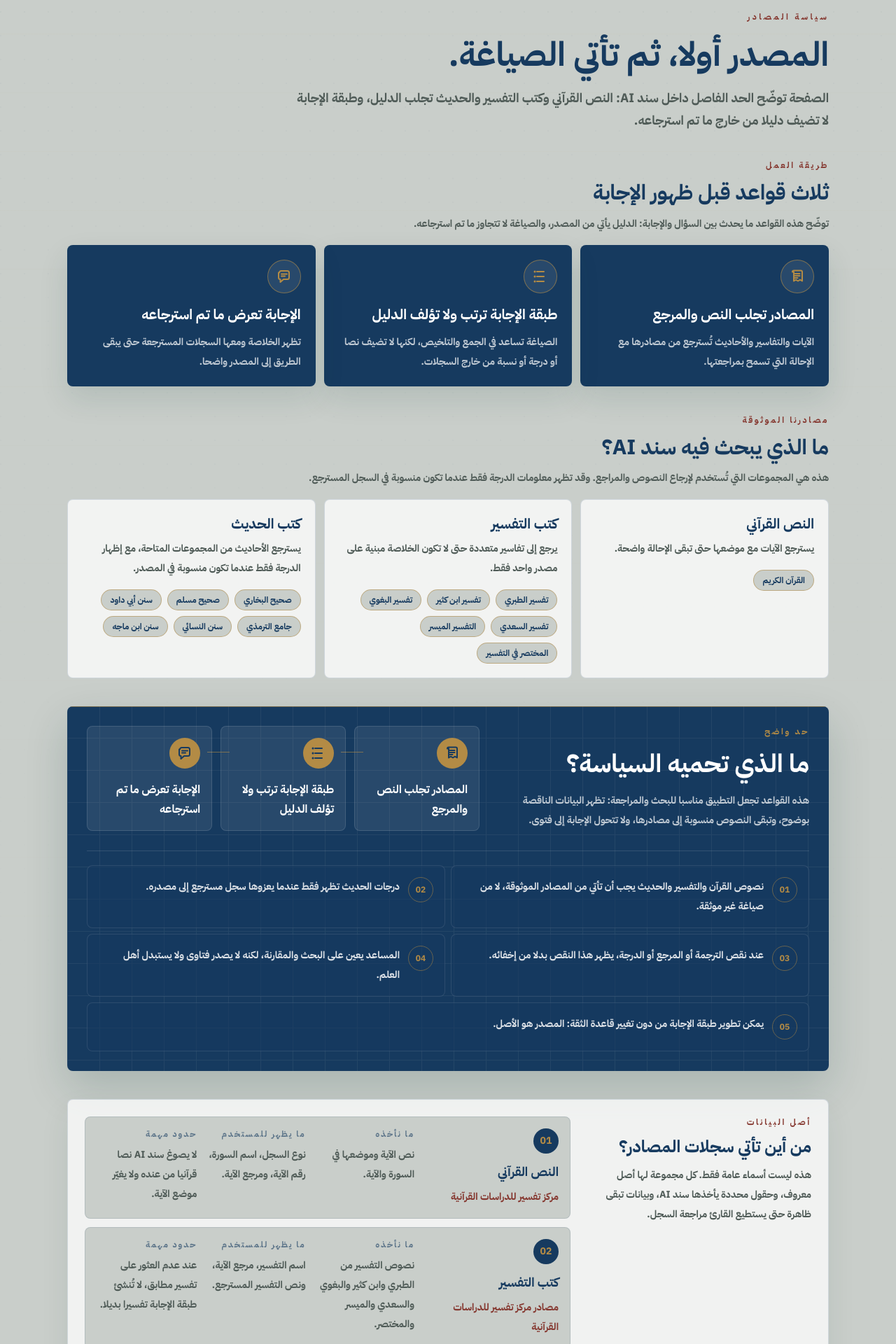
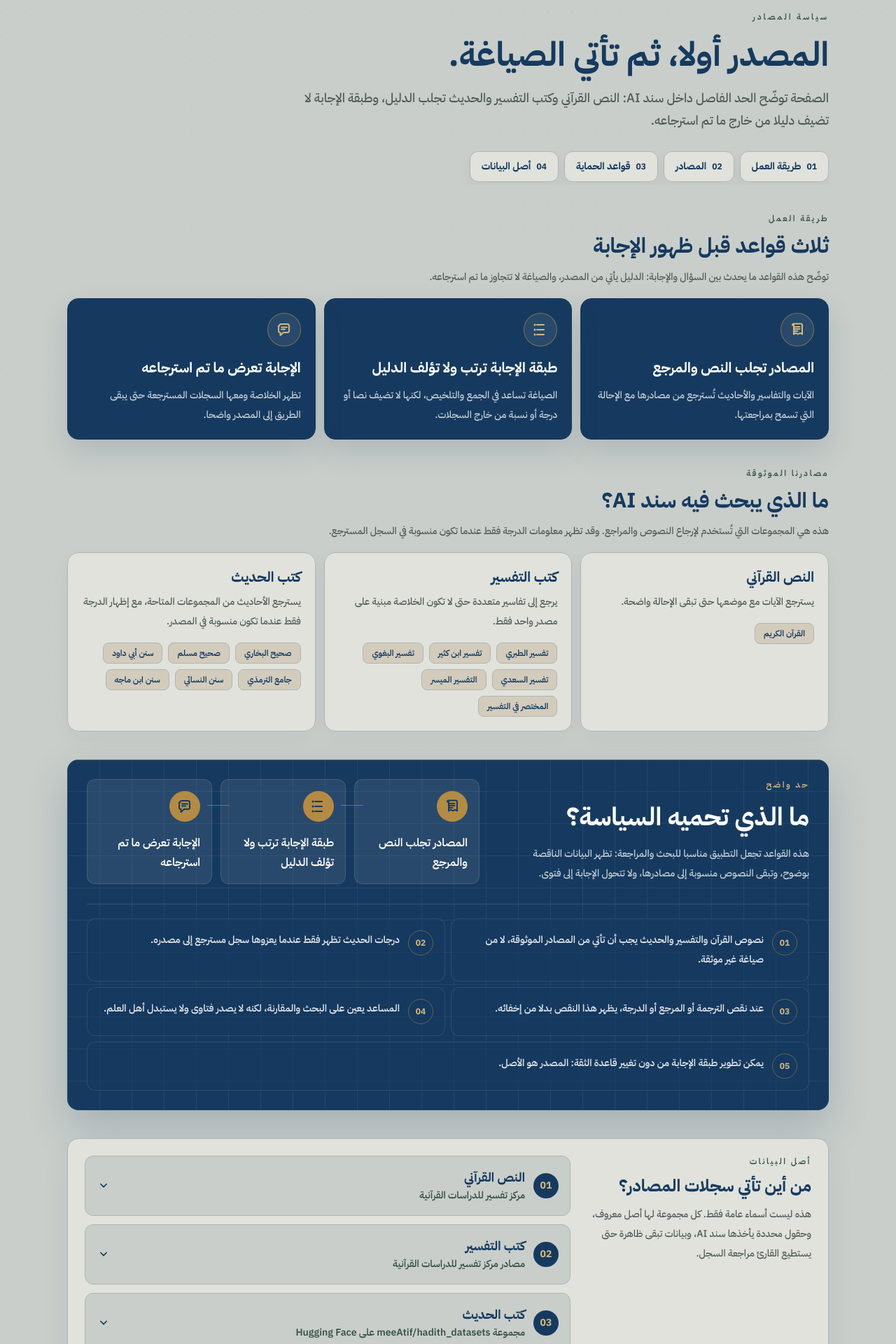
Before and after one commit to Abdulrahman84/quran-hadith-ai, a Next.js app: page /source-policy in a window 1280 px wide. Shown: the part 120-2040 px from the top of the page at 70% size. Built offline with nearby package versions, Linux system fonts and the light colour scheme.

Commit message:
feat(policy): improve source policy navigation

```diff
--- a/src/app/source-policy/page.tsx
+++ b/src/app/source-policy/page.tsx
@@ -1,6 +1,8 @@
 "use client";
 
 import { useI18n } from "@/components/i18n-provider";
+import { PolicySectionNav } from "@/components/policy-section-nav";
+import { ProvenanceCard } from "@/components/provenance-card";
 import { SiteHeader } from "@/components/site-header";
 import type { TranslationKey } from "@/lib/i18n";
 
@@ -143,67 +145,68 @@ export default function SourcePolicy() {
       <SiteHeader />
 
       <section className="relative z-10 mx-auto max-w-6xl px-5 py-8 sm:px-8 sm:py-10">
-        <p className="text-xs font-black uppercase tracking-[0.28em] text-[var(--color-red)]">{t("policy.eyebrow")}</p>
-        <h1 className="mt-4 max-w-4xl text-balance text-3xl font-black leading-tight text-[var(--color-green)] sm:text-5xl">
+        <p className="text-xs font-semibold uppercase tracking-[0.24em] text-[var(--color-green-soft)]">{t("policy.eyebrow")}</p>
+        <h1 className="mt-4 max-w-4xl text-balance text-3xl font-bold leading-tight text-[var(--color-green)] sm:text-5xl">
           {t("policy.title")}
         </h1>
-        <p className="mt-4 max-w-3xl text-base font-bold leading-7 text-[var(--color-muted)] sm:text-lg sm:leading-8">
+        <p className="mt-4 max-w-3xl text-base font-medium leading-7 text-[var(--color-muted)] sm:text-lg sm:leading-8">
           {t("policy.intro")}
         </p>
+        <PolicySectionNav />
       </section>
 
-      <section className="relative z-10 mx-auto max-w-6xl px-5 pb-10 sm:px-8">
+      <section className="relative z-10 mx-auto max-w-6xl scroll-mt-24 px-5 pb-10 sm:px-8" id="trust-flow">
         <div className="mb-4">
-          <p className="text-xs font-black uppercase tracking-[0.22em] text-[var(--color-red)]">
+          <p className="text-xs font-semibold uppercase tracking-[0.2em] text-[var(--color-green-soft)]">
             {t("policy.flow.eyebrow")}
           </p>
-          <h2 className="mt-3 text-2xl font-black leading-tight text-[var(--color-green)] sm:text-3xl">
+          <h2 className="mt-3 text-2xl font-bold leading-tight text-[var(--color-green)] sm:text-3xl">
             {t("policy.flow.title")}
           </h2>
-          <p className="mt-3 max-w-3xl text-sm font-bold leading-7 text-[var(--color-muted)]">{t("policy.flow.text")}</p>
+          <p className="mt-3 max-w-3xl text-sm font-medium leading-7 text-[var(--color-muted)]">{t("policy.flow.text")}</p>
         </div>
 
         <div className="grid gap-3 lg:grid-cols-3">
           {trustFlowItems.map((item, index) => (
             <article
-              className="animate-rise rounded-lg border border-[var(--color-green)]/16 bg-[var(--color-green)] p-5 text-[var(--color-sand)] shadow-[0_18px_42px_rgba(18,63,57,0.12)]"
+              className="animate-rise rounded-2xl border border-[var(--color-green)] bg-[var(--color-green)] p-5 text-[var(--color-sand)] shadow-[0_18px_42px_rgba(22,58,95,0.14)]"
               key={item.titleKey}
               style={{ animationDelay: `${index * 80}ms` }}
             >
-              <div className="grid h-12 w-12 place-items-center rounded-full border border-[var(--color-gold)]/60 bg-white/8 text-[var(--color-gold)]">
+              <div className="grid h-12 w-12 place-items-center rounded-full border border-[var(--color-gold)]/60 bg-white/8 text-[var(--color-gold-on-dark)]">
                 <FlowIcon type={item.icon} />
               </div>
-              <h3 className="mt-4 text-xl font-black text-white">{t(item.titleKey)}</h3>
-              <p className="mt-3 text-sm font-bold leading-7 text-white/72">{t(item.textKey)}</p>
+              <h3 className="mt-4 text-xl font-bold text-white">{t(item.titleKey)}</h3>
+              <p className="mt-3 text-sm font-medium leading-7 text-white/76">{t(item.textKey)}</p>
             </article>
           ))}
         </div>
       </section>
 
-      <section className="relative z-10 mx-auto max-w-6xl px-5 pb-10 sm:px-8">
+      <section className="relative z-10 mx-auto max-w-6xl scroll-mt-24 px-5 pb-10 sm:px-8" id="approved-sources">
         <div className="mb-4">
-          <p className="text-xs font-black uppercase tracking-[0.22em] text-[var(--color-red)]">
+          <p className="text-xs font-semibold uppercase tracking-[0.2em] text-[var(--color-green-soft)]">
             {t("policy.sources.eyebrow")}
           </p>
-          <h2 className="mt-3 text-2xl font-black leading-tight text-[var(--color-green)] sm:text-3xl">
+          <h2 className="mt-3 text-2xl font-bold leading-tight text-[var(--color-green)] sm:text-3xl">
             {t("policy.sources.title")}
           </h2>
-          <p className="mt-3 max-w-3xl text-sm font-bold leading-7 text-[var(--color-muted)]">{t("policy.sources.text")}</p>
+          <p className="mt-3 max-w-3xl text-sm font-medium leading-7 text-[var(--color-muted)]">{t("policy.sources.text")}</p>
         </div>
 
         <div className="grid gap-3 lg:grid-cols-3">
           {sourceGroups.map((group, index) => (
             <article
-              className="animate-rise rounded-lg border border-[var(--color-green)]/16 bg-white/76 p-5"
+              className="animate-rise rounded-2xl border border-[var(--color-border)] bg-[var(--color-surface)] p-5 shadow-[0_10px_28px_rgba(22,58,95,0.04)]"
               key={group.titleKey}
               style={{ animationDelay: `${index * 80}ms` }}
             >
-              <h3 className="text-xl font-black text-[var(--color-green)]">{t(group.titleKey)}</h3>
-              <p className="mt-2 text-sm font-bold leading-7 text-[var(--color-muted)]">{t(group.textKey)}</p>
+              <h3 className="text-xl font-bold text-[var(--color-green)]">{t(group.titleKey)}</h3>
+              <p className="mt-2 text-sm font-medium leading-7 text-[var(--color-muted)]">{t(group.textKey)}</p>
               <div className="mt-4 flex flex-wrap gap-2">
                 {group.itemKeys.map((itemKey) => (
                   <span
-                    className="rounded-full border border-[var(--color-gold)]/55 bg-[var(--color-sand)] px-3 py-1.5 text-xs font-black text-[var(--color-green)]"
+                    className="rounded-lg border border-[var(--color-border)] bg-[var(--color-gold-soft)] px-3 py-1.5 text-xs font-semibold text-[var(--color-green)]"
                     key={itemKey}
                   >
                     {t(itemKey)}
@@ -215,8 +218,8 @@ export default function SourcePolicy() {
         </div>
       </section>
 
-      <section className="relative z-10 mx-auto max-w-6xl px-5 pb-10 sm:px-8">
-        <div className="relative overflow-hidden rounded-lg bg-[var(--color-green)] p-5 text-[var(--color-sand)] shadow-[0_24px_60px_rgba(18,63,57,0.18)] sm:p-7">
+      <section className="relative z-10 mx-auto max-w-6xl scroll-mt-24 px-5 pb-10 sm:px-8" id="guardrails">
+        <div className="relative overflow-hidden rounded-2xl bg-[var(--color-green)] p-5 text-[var(--color-sand)] shadow-[0_24px_60px_rgba(22,58,95,0.20)] sm:p-7">
           <div className="absolute inset-x-0 top-0 h-px bg-[var(--color-gold)]/60" aria-hidden="true" />
           <div className="pointer-events-none absolute inset-0 opacity-[0.08]" aria-hidden="true">
             <div className="h-full w-full bg-[linear-gradient(90deg,currentColor_1px,transparent_1px),linear-gradient(0deg,currentColor_1px,transparent_1px)] bg-[size:46px_46px]" />
@@ -224,19 +227,19 @@ export default function SourcePolicy() {
 
           <div className="relative grid gap-8 lg:grid-cols-[minmax(0,0.9fr)_minmax(0,1.15fr)]">
             <div>
-              <p className="text-xs font-black uppercase tracking-[0.22em] text-[var(--color-gold)]">
+              <p className="text-xs font-semibold uppercase tracking-[0.2em] text-[var(--color-gold-on-dark)]">
                 {t("policy.boundary.title")}
               </p>
-              <h2 className="mt-4 max-w-xl text-3xl font-black leading-tight text-white sm:text-4xl">
+              <h2 className="mt-4 max-w-xl text-3xl font-bold leading-tight text-white sm:text-4xl">
                 {t("policy.guardrails.title")}
               </h2>
-              <p className="mt-4 max-w-2xl text-sm font-bold leading-7 text-white/72">{t("policy.guardrails.text")}</p>
+              <p className="mt-4 max-w-2xl text-sm font-medium leading-7 text-white/76">{t("policy.guardrails.text")}</p>
             </div>
 
             <div className="grid gap-3 md:grid-cols-3">
               {boundarySteps.map((step, index) => (
                 <article
-                  className="animate-rise relative rounded-lg border border-white/12 bg-white/8 p-4"
+                  className="animate-rise relative rounded-xl border border-white/12 bg-white/8 p-4"
                   key={step.titleKey}
                   style={{ animationDelay: `${index * 80}ms` }}
                 >
@@ -249,7 +252,7 @@ export default function SourcePolicy() {
                   <div className="grid h-11 w-11 place-items-center rounded-full bg-[var(--color-gold)] text-[var(--color-green)]">
                     <FlowIcon type={step.icon} />
                   </div>
-                  <p className="mt-4 text-base font-black leading-7 text-white">{t(step.titleKey)}</p>
+                  <p className="mt-4 text-base font-semibold leading-7 text-white">{t(step.titleKey)}</p>
                 </article>
               ))}
             </div>
@@ -258,73 +261,46 @@ export default function SourcePolicy() {
           <div className="relative mt-7 grid gap-2 border-t border-white/12 pt-5 lg:grid-cols-2">
             {ruleKeys.map((ruleKey, index) => (
               <article
-                className={`animate-rise flex gap-3 rounded-lg border border-white/10 bg-[var(--color-green)]/55 p-4 ${index === ruleKeys.length - 1 ? "lg:col-span-2" : ""}`}
+                className={`animate-rise flex gap-3 rounded-xl border border-white/10 bg-[var(--color-green)]/55 p-4 ${index === ruleKeys.length - 1 ? "lg:col-span-2" : ""}`}
                 key={ruleKey}
                 style={{ animationDelay: `${index * 80}ms` }}
               >
-                <span className="grid h-9 w-9 shrink-0 place-items-center rounded-full border border-[var(--color-gold)]/50 text-xs font-black text-[var(--color-gold)]">
+                <span className="grid h-9 w-9 shrink-0 place-items-center rounded-full border border-[var(--color-gold)]/50 text-xs font-bold text-[var(--color-gold-on-dark)]">
                   {String(index + 1).padStart(2, "0")}
                 </span>
-                <p className="text-sm font-black leading-7 text-white/86">{t(ruleKey)}</p>
+                <p className="text-sm font-semibold leading-7 text-white/86">{t(ruleKey)}</p>
               </article>
             ))}
           </div>
         </div>
       </section>
 
-      <section className="relative z-10 mx-auto max-w-6xl px-5 pb-16 sm:px-8">
-        <div className="rounded-lg border border-[var(--color-green)]/16 bg-white/74 p-5 shadow-[0_18px_42px_rgba(18,63,57,0.08)] sm:p-6">
+      <section className="relative z-10 mx-auto max-w-6xl scroll-mt-24 px-5 pb-16 sm:px-8" id="provenance">
+        <div className="rounded-2xl border border-[var(--color-border)] bg-[var(--color-surface)] p-5 shadow-[0_18px_42px_rgba(22,58,95,0.07)] sm:p-6">
           <div className="grid gap-6 lg:grid-cols-[320px_minmax(0,1fr)]">
             <div>
-              <p className="text-xs font-black uppercase tracking-[0.22em] text-[var(--color-red)]">
+              <p className="text-xs font-semibold uppercase tracking-[0.2em] text-[var(--color-green-soft)]">
                 {t("policy.provenance.eyebrow")}
               </p>
-              <h2 className="mt-3 text-2xl font-black leading-tight text-[var(--color-green)]">
+              <h2 className="mt-3 text-2xl font-bold leading-tight text-[var(--color-green)]">
                 {t("policy.provenance.title")}
               </h2>
-              <p className="mt-3 text-sm font-bold leading-7 text-[var(--color-muted)]">
+              <p className="mt-3 text-sm font-medium leading-7 text-[var(--color-muted)]">
                 {t("policy.provenance.text")}
               </p>
             </div>
 
             <div className="grid gap-3">
               {provenanceItems.map((item, index) => (
-                <article
-                  className="animate-rise rounded-lg border border-[var(--color-green)]/12 bg-[var(--color-sand)] p-4"
+                <ProvenanceCard
+                  index={index}
                   key={item.titleKey}
-                  style={{ animationDelay: `${index * 80}ms` }}
-                >
-                  <div className="grid gap-4 md:grid-cols-[190px_minmax(0,1fr)]">
-                    <div>
-                      <span className="grid h-9 w-9 place-items-center rounded-full bg-[var(--color-green)] text-sm font-black text-[var(--color-gold)]">
-                        {String(index + 1).padStart(2, "0")}
-                      </span>
-                      <h3 className="mt-3 text-lg font-black leading-7 text-[var(--color-green)]">{t(item.titleKey)}</h3>
-                      <p className="mt-2 text-sm font-black leading-7 text-[var(--color-red)]">{t(item.originKey)}</p>
-                    </div>
-
-                    <div className="grid gap-3 lg:grid-cols-3">
-                      <div>
-                        <p className="text-xs font-black uppercase tracking-[0.16em] text-[var(--color-green)]/60">
-                          {t("policy.provenance.useLabel")}
-                        </p>
-                        <p className="mt-2 text-sm font-bold leading-7 text-[var(--color-muted)]">{t(item.useKey)}</p>
-                      </div>
-                      <div>
-                        <p className="text-xs font-black uppercase tracking-[0.16em] text-[var(--color-green)]/60">
-                          {t("policy.provenance.visibleLabel")}
-                        </p>
-                        <p className="mt-2 text-sm font-bold leading-7 text-[var(--color-muted)]">{t(item.visibleKey)}</p>
-                      </div>
-                      <div>
-                        <p className="text-xs font-black uppercase tracking-[0.16em] text-[var(--color-green)]/60">
-                          {t("policy.provenance.noteLabel")}
-                        </p>
-                        <p className="mt-2 text-sm font-bold leading-7 text-[var(--color-muted)]">{t(item.noteKey)}</p>
-                      </div>
-                    </div>
-                  </div>
-                </article>
+                  noteKey={item.noteKey}
+                  originKey={item.originKey}
+                  titleKey={item.titleKey}
+                  useKey={item.useKey}
+                  visibleKey={item.visibleKey}
+                />
               ))}
             </div>
           </div>
--- /dev/null
+++ b/src/components/policy-section-nav.tsx
@@ -0,0 +1,35 @@
+"use client";
+
+import { useI18n } from "@/components/i18n-provider";
+import type { TranslationKey } from "@/lib/i18n";
+
+const sections: Array<{ href: string; labelKey: TranslationKey }> = [
+  { href: "#trust-flow", labelKey: "policy.nav.flow" },
+  { href: "#approved-sources", labelKey: "policy.nav.sources" },
+  { href: "#guardrails", labelKey: "policy.nav.guardrails" },
+  { href: "#provenance", labelKey: "policy.nav.provenance" },
+];
+
+export function PolicySectionNav() {
+  const { t } = useI18n();
+
+  return (
+    <nav
+      aria-label={t("policy.nav.label")}
+      className="mt-7 overflow-x-auto pb-1 [scrollbar-width:none] [&::-webkit-scrollbar]:hidden"
+    >
+      <div className="flex w-max gap-2">
+        {sections.map((section, index) => (
+          <a
+            className="inline-flex min-h-11 items-center gap-2 whitespace-nowrap rounded-xl border border-[var(--color-border)] bg-[var(--color-surface)] px-4 text-sm font-bold text-[var(--color-green)] shadow-[0_8px_20px_rgba(22,58,95,0.04)] transition hover:border-[var(--color-green-soft)] hover:bg-[var(--color-primary-soft)]"
+            href={section.href}
+            key={section.href}
+          >
+            <span className="text-xs text-[var(--color-green)]">{String(index + 1).padStart(2, "0")}</span>
+            {t(section.labelKey)}
+          </a>
+        ))}
+      </div>
+    </nav>
+  );
+}
--- /dev/null
+++ b/src/components/provenance-card.tsx
@@ -0,0 +1,57 @@
+"use client";
+
+import { useI18n } from "@/components/i18n-provider";
+import type { TranslationKey } from "@/lib/i18n";
+
+type ProvenanceCardProps = {
+  index: number;
+  titleKey: TranslationKey;
+  originKey: TranslationKey;
+  useKey: TranslationKey;
+  visibleKey: TranslationKey;
+  noteKey: TranslationKey;
+};
+
+export function ProvenanceCard({ index, titleKey, originKey, useKey, visibleKey, noteKey }: ProvenanceCardProps) {
+  const { t } = useI18n();
+
+  return (
+    <details
+      className="animate-rise group rounded-xl border border-[var(--color-border)] bg-[var(--color-sand)] p-4"
+      style={{ animationDelay: `${index * 80}ms` }}
+    >
+      <summary className="flex min-h-12 cursor-pointer list-none items-center gap-3 rounded-lg outline-none marker:hidden focus-visible:ring-2 focus-visible:ring-[var(--color-green)] [&::-webkit-details-marker]:hidden">
+        <span className="grid h-9 w-9 shrink-0 place-items-center rounded-full bg-[var(--color-green)] text-sm font-bold text-[var(--color-gold-on-dark)]">
+          {String(index + 1).padStart(2, "0")}
+        </span>
+        <span className="min-w-0 flex-1">
+          <span className="block text-lg font-bold leading-7 text-[var(--color-green)]">{t(titleKey)}</span>
+          <span className="block text-sm font-semibold leading-6 text-[var(--color-green-soft)]">{t(originKey)}</span>
+        </span>
+        <svg
+          aria-hidden="true"
+          className="h-5 w-5 shrink-0 text-[var(--color-green)] transition-transform group-open:rotate-180"
+          fill="none"
+          viewBox="0 0 24 24"
+        >
+          <path d="m7 9 5 5 5-5" stroke="currentColor" strokeLinecap="round" strokeLinejoin="round" strokeWidth="2" />
+        </svg>
+      </summary>
+
+      <div className="mt-4 grid gap-4 border-t border-[var(--color-border)] pt-4 lg:grid-cols-3">
+        <ProvenanceField label={t("policy.provenance.useLabel")} text={t(useKey)} />
+        <ProvenanceField label={t("policy.provenance.visibleLabel")} text={t(visibleKey)} />
+        <ProvenanceField label={t("policy.provenance.noteLabel")} text={t(noteKey)} />
+      </div>
+    </details>
+  );
+}
+
+function ProvenanceField({ label, text }: { label: string; text: string }) {
+  return (
+    <div>
+      <p className="text-xs font-semibold uppercase tracking-[0.14em] text-[var(--color-green)]/70">{label}</p>
+      <p className="mt-2 text-sm font-medium leading-7 text-[var(--color-muted)]">{text}</p>
+    </div>
+  );
+}
--- a/src/lib/i18n.ts
+++ b/src/lib/i18n.ts
@@ -111,6 +111,11 @@ export const dictionaries = {
     "policy.eyebrow": "سياسة المصادر",
     "policy.title": "المصدر أولا، ثم تأتي الصياغة.",
     "policy.intro": "الصفحة توضّح الحد الفاصل داخل سند AI: النص القرآني وكتب التفسير والحديث تجلب الدليل، وطبقة الإجابة لا تضيف دليلا من خارج ما تم استرجاعه.",
+    "policy.nav.label": "أقسام سياسة المصادر",
+    "policy.nav.flow": "طريقة العمل",
+    "policy.nav.sources": "المصادر",
+    "policy.nav.guardrails": "قواعد الحماية",
+    "policy.nav.provenance": "أصل البيانات",
     "policy.boundary.title": "حد واضح",
     "policy.boundary.sources": "المصادر تجلب النص والمرجع",
     "policy.boundary.model": "طبقة الإجابة ترتب ولا تؤلف الدليل",
@@ -277,6 +282,11 @@ export const dictionaries = {
     "policy.eyebrow": "Source policy",
     "policy.title": "Sources first, composition second.",
     "policy.intro": "This page makes سند AI's boundary explicit: the Quran text, tafsir works, and hadith collections provide evidence, while the model is never allowed to turn memory into a source.",
+    "policy.nav.label": "Source policy sections",
+    "policy.nav.flow": "How it works",
+    "policy.nav.sources": "Sources",
+    "policy.nav.guardrails": "Guardrails",
+    "policy.nav.provenance": "Data origin",
     "policy.boundary.title": "Clear boundary",
     "policy.boundary.sources": "Sources provide text and reference",
     "policy.boundary.model": "The answer layer organizes, never authors evidence",
```
